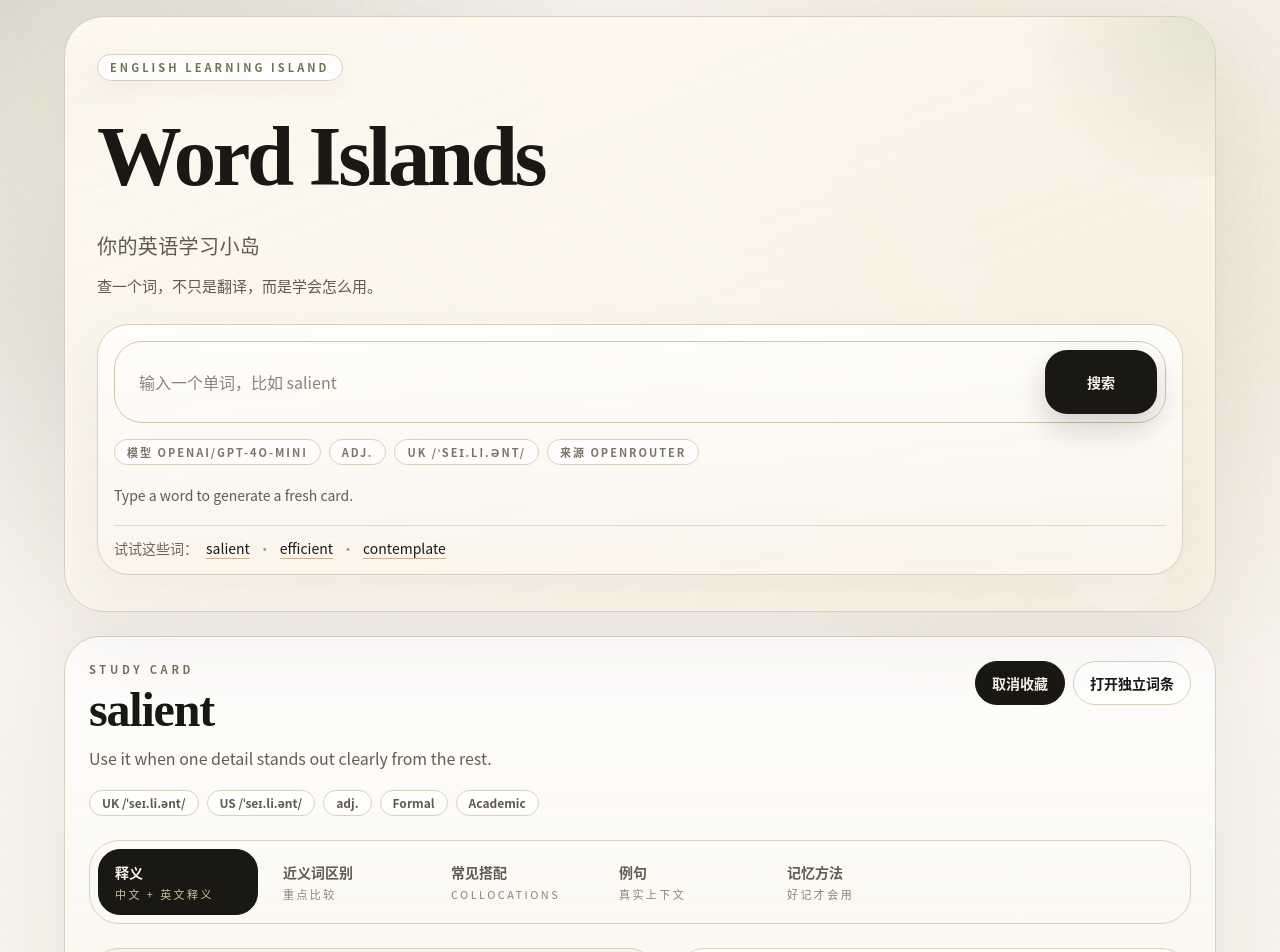
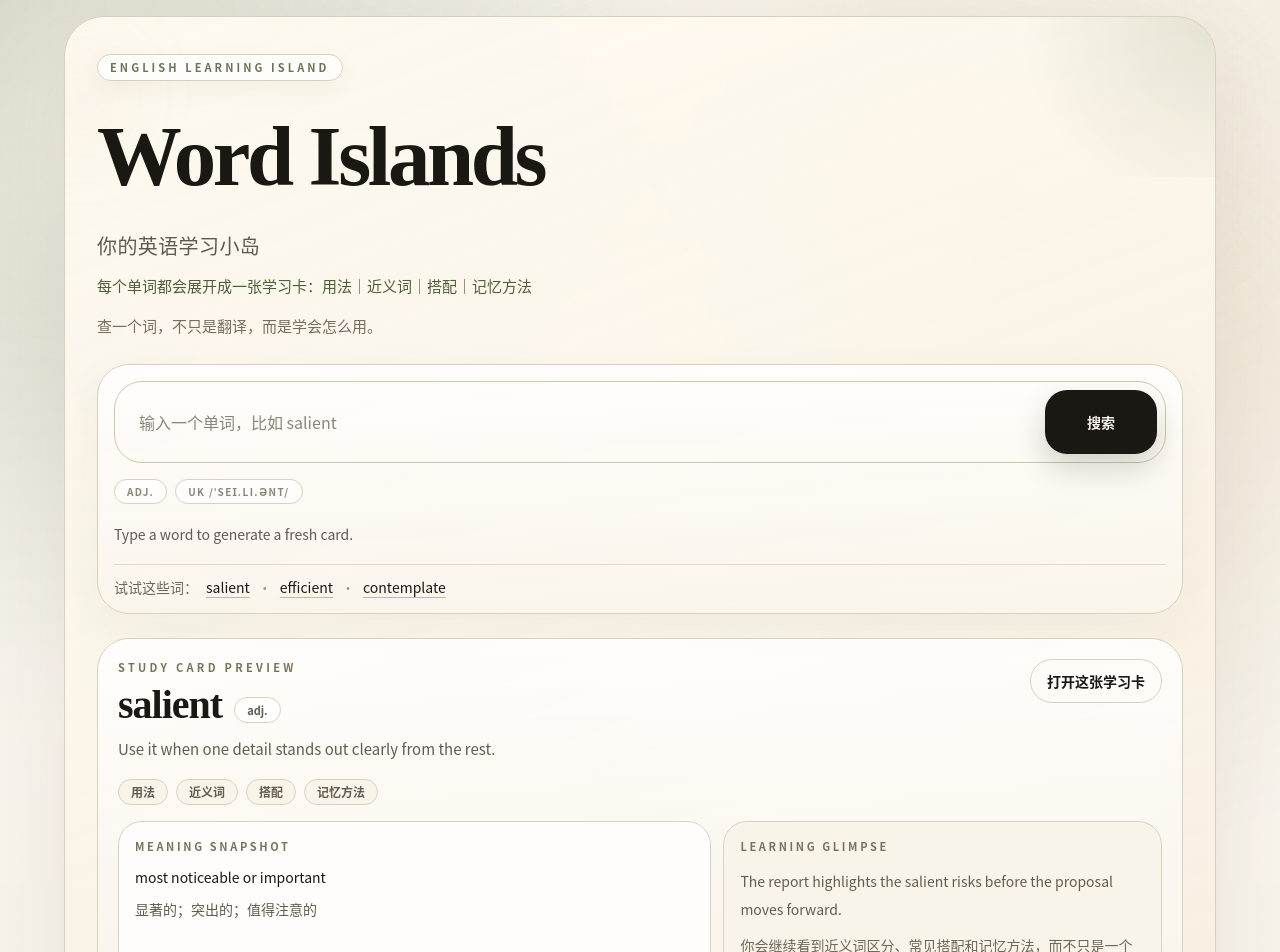
Before and after one commit to huangxuefei73001-pixel/English_Learning-web, a Next.js app: page / in a window 1280 px wide. Shown: the top 952 px of the page. Built offline with nearby package versions, Linux system fonts and the light colour scheme.

Commit message:
Patch homepage onboarding preview

```diff
--- a/components/home-page.tsx
+++ b/components/home-page.tsx
@@ -38,6 +38,7 @@ const STUDY_TABS: Array<{ id: StudyTab; label: string; hint: string }> = [
 
 const REVIEW_INTERVALS = [1, 3, 7, 14, 30];
 const QUICK_START_WORDS = ["salient", "efficient", "contemplate"] as const;
+const PREVIEW_CUES = ["用法", "近义词", "搭配", "记忆方法"] as const;
 
 const SEED_FAVORITES: FavoriteEntry[] = [
   {
@@ -403,7 +404,10 @@ export function HomePage() {
               <p className="text-base font-medium tracking-[0.02em] text-[#5f5a4f] sm:text-xl">
                 你的英语学习小岛
               </p>
-              <p className="max-w-xl text-sm leading-7 text-[#625b4f] sm:text-[15px]">
+              <p className="max-w-2xl text-sm font-medium leading-7 text-[#4f5d3b] sm:text-[15px]">
+                每个单词都会展开成一张学习卡：用法｜近义词｜搭配｜记忆方法
+              </p>
+              <p className="max-w-xl text-sm leading-7 text-[#756d60] sm:text-[15px]">
                 查一个词，不只是翻译，而是学会怎么用。
               </p>
             </div>
@@ -432,18 +436,12 @@ export function HomePage() {
                 </div>
               </label>
 
-              <div className="flex flex-wrap items-center gap-2 text-[11px] uppercase tracking-[0.18em] text-[#7b7468]">
-                <span className="rounded-full border border-[#d9d1bf] bg-white/70 px-3 py-1 font-semibold">
-                  模型 {modelName}
-                </span>
+              <div className="flex flex-wrap items-center gap-2 text-[10px] uppercase tracking-[0.14em] text-[#8a8377]">
                 <span className="rounded-full border border-[#d9d1bf] bg-white/70 px-3 py-1 font-semibold">
                   {selectedWord.partOfSpeech}
                 </span>
                 <span className="rounded-full border border-[#d9d1bf] bg-white/70 px-3 py-1 font-semibold">
                   UK {selectedWord.phonetics.uk}
-                </span>
-                <span className="rounded-full border border-[#d9d1bf] bg-white/70 px-3 py-1 font-semibold">
-                  来源 {sourceLabel}
                 </span>
               </div>
 
@@ -480,6 +478,72 @@ export function HomePage() {
                 ))}
               </div>
             </form>
+
+            <div className="rounded-[32px] border border-[#d9d1bf] bg-[linear-gradient(180deg,rgba(255,255,255,0.78),rgba(249,244,234,0.86))] p-4 shadow-[inset_0_1px_0_rgba(255,255,255,0.82)] sm:p-5">
+              <div className="flex flex-wrap items-start justify-between gap-4">
+                <div className="max-w-2xl">
+                  <p className="text-[11px] font-semibold uppercase tracking-[0.3em] text-[#7a705f]">
+                    Study Card Preview
+                  </p>
+                  <div className="mt-3 flex flex-wrap items-end gap-x-3 gap-y-2">
+                    <h2 className="text-3xl font-semibold tracking-tight text-[#191813] sm:text-[2.5rem]">
+                      {selectedWord.title}
+                    </h2>
+                    <span className="rounded-full border border-[#d9d1bf] bg-white/80 px-3 py-1 text-[11px] font-semibold text-[#625b4f]">
+                      {selectedWord.partOfSpeech}
+                    </span>
+                  </div>
+                  <p className="mt-3 max-w-xl text-sm leading-7 text-[#625b4f] sm:text-[15px]">
+                    {selectedWord.summary}
+                  </p>
+                </div>
+
+                <button
+                  type="button"
+                  onClick={() => syncSelection(selectedWord.title)}
+                  className="inline-flex min-h-11 items-center justify-center rounded-full border border-[#d9d1bf] bg-white/78 px-4 text-sm font-semibold text-[#191813] transition hover:border-[#9c8c63] hover:bg-white"
+                >
+                  打开这张学习卡
+                </button>
+              </div>
+
+              <div className="mt-4 flex flex-wrap gap-2">
+                {PREVIEW_CUES.map((item) => (
+                  <span
+                    key={item}
+                    className="rounded-full border border-[#d9d1bf] bg-[#f9f4ea] px-3 py-1 text-xs font-semibold text-[#625b4f]"
+                  >
+                    {item}
+                  </span>
+                ))}
+              </div>
+
+              <div className="mt-4 grid gap-3 lg:grid-cols-[1.15fr_0.85fr]">
+                <div className="rounded-[24px] border border-[#d9d1bf] bg-white/80 p-4">
+                  <p className="text-[11px] font-semibold uppercase tracking-[0.24em] text-[#7a705f]">
+                    Meaning snapshot
+                  </p>
+                  <p className="mt-3 text-sm font-medium text-[#191813]">
+                    {selectedWord.englishDefinition}
+                  </p>
+                  <p className="mt-2 text-sm leading-7 text-[#625b4f]">
+                    {selectedWord.chineseMeaning}
+                  </p>
+                </div>
+
+                <div className="rounded-[24px] border border-[#d9d1bf] bg-[#f9f4ea] p-4">
+                  <p className="text-[11px] font-semibold uppercase tracking-[0.24em] text-[#7a705f]">
+                    Learning glimpse
+                  </p>
+                  <p className="mt-3 text-sm leading-7 text-[#625b4f]">
+                    {selectedWord.examples[0]?.sentence ?? selectedWord.summary}
+                  </p>
+                  <p className="mt-3 text-sm text-[#6d6659]">
+                    你会继续看到近义词区分、常见搭配和记忆方法，而不只是一个翻译结果。
+                  </p>
+                </div>
+              </div>
+            </div>
           </div>
         </div>
       </section>
```
